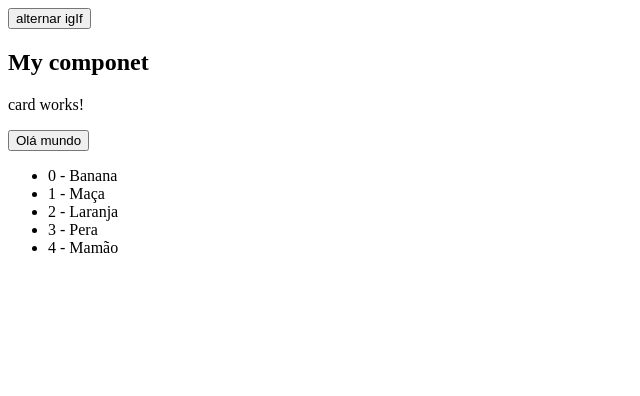
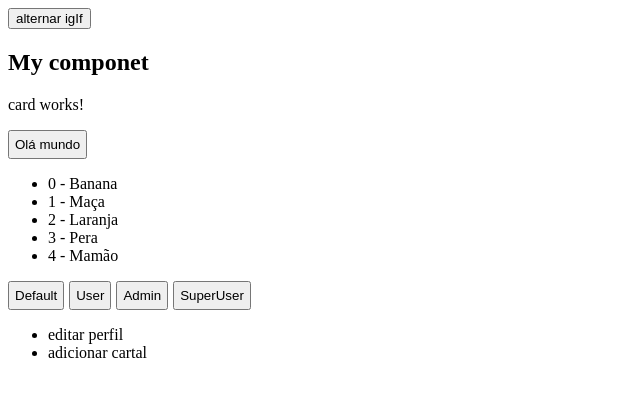
Before and after one commit to Seixaslima/angular-diretivas, an Angular app: page / in a window 1280 px wide. Shown: the top 396 px of the page, without its empty margins (0-640 px from the left). Built offline with nearby package versions, Linux system fonts and the light colour scheme.

Commit message:
diretiva estrutural ngSwitch e switchCase

```diff
--- a/src/app/card/card.component.css
+++ b/src/app/card/card.component.css
@@ -0,0 +1,4 @@
+button {
+  padding: 5px;
+  margin-right: 5px;
+}
--- a/src/app/card/card.component.html
+++ b/src/app/card/card.component.html
@@ -6,3 +6,36 @@
     {{ i }} - {{ p }}
   </li>
 </ul>
+<button (click)="mudarMenu('default')">Default</button>
+<button (click)="mudarMenu('user')">User</button>
+<button (click)="mudarMenu('admin')">Admin</button>
+<button (click)="mudarMenu('superUser')">SuperUser</button>
+
+<div [ngSwitch]="menuType">
+  <div *ngSwitchDefault>
+    <ul>
+      <li>Faça login</li>
+    </ul>
+  </div>
+  <div *ngSwitchCase="'user'">
+    <ul>
+      <li>editar perfil</li>
+      <li>adicionar cartal</li>
+    </ul>
+  </div>
+  <div *ngSwitchCase="'admin'">
+    <ul>
+      <li>editar perfil</li>
+      <li>adicionar cartal</li>
+      <li>editar usuario</li>
+    </ul>
+  </div>
+  <div *ngSwitchCase="'superUser'">
+    <ul>
+      <li>editar perfil</li>
+      <li>adicionar cartal</li>
+      <li>editar usuario</li>
+      <li>editar admin</li>
+    </ul>
+  </div>
+</div>
--- a/src/app/card/card.component.ts
+++ b/src/app/card/card.component.ts
@@ -10,6 +10,7 @@ import { CommonModule } from '@angular/common';
 })
 export class CardComponent {
   produtos: string[] = []
+  menuType: string = "user"
 
   constructor() {
     this.produtos = [
@@ -25,4 +26,8 @@ export class CardComponent {
     this.produtos.splice(index,1)
   }
 
+  mudarMenu(tipo:string){
+    this.menuType = tipo
+  }
+
 }
```
